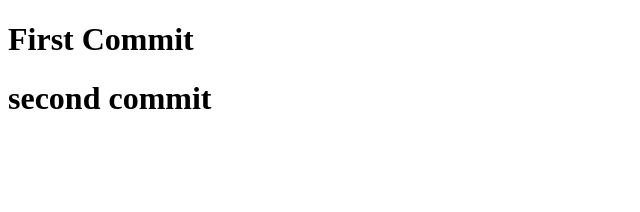
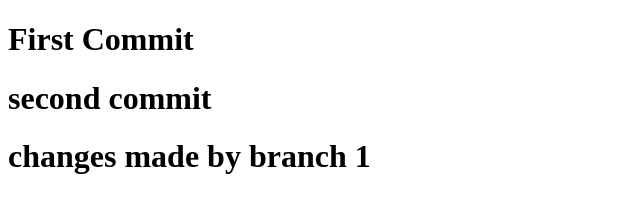
Before and after one commit to shardulgawande27/DEMO, a plain HTML site: page index.html in a window 1280 px wide. Shown: the whole page, without its empty margins (0-640 px from the left). Drawn offline with Linux system fonts and the light colour scheme.

Commit message:
changes made by branch1

```diff
--- a/index.html
+++ b/index.html
@@ -10,6 +10,7 @@
 
     <h1>First Commit</h1>
     <h1>second commit</h1>
+    <h1>changes made by branch 1</h1>
 
 </body>
 </html>
```
